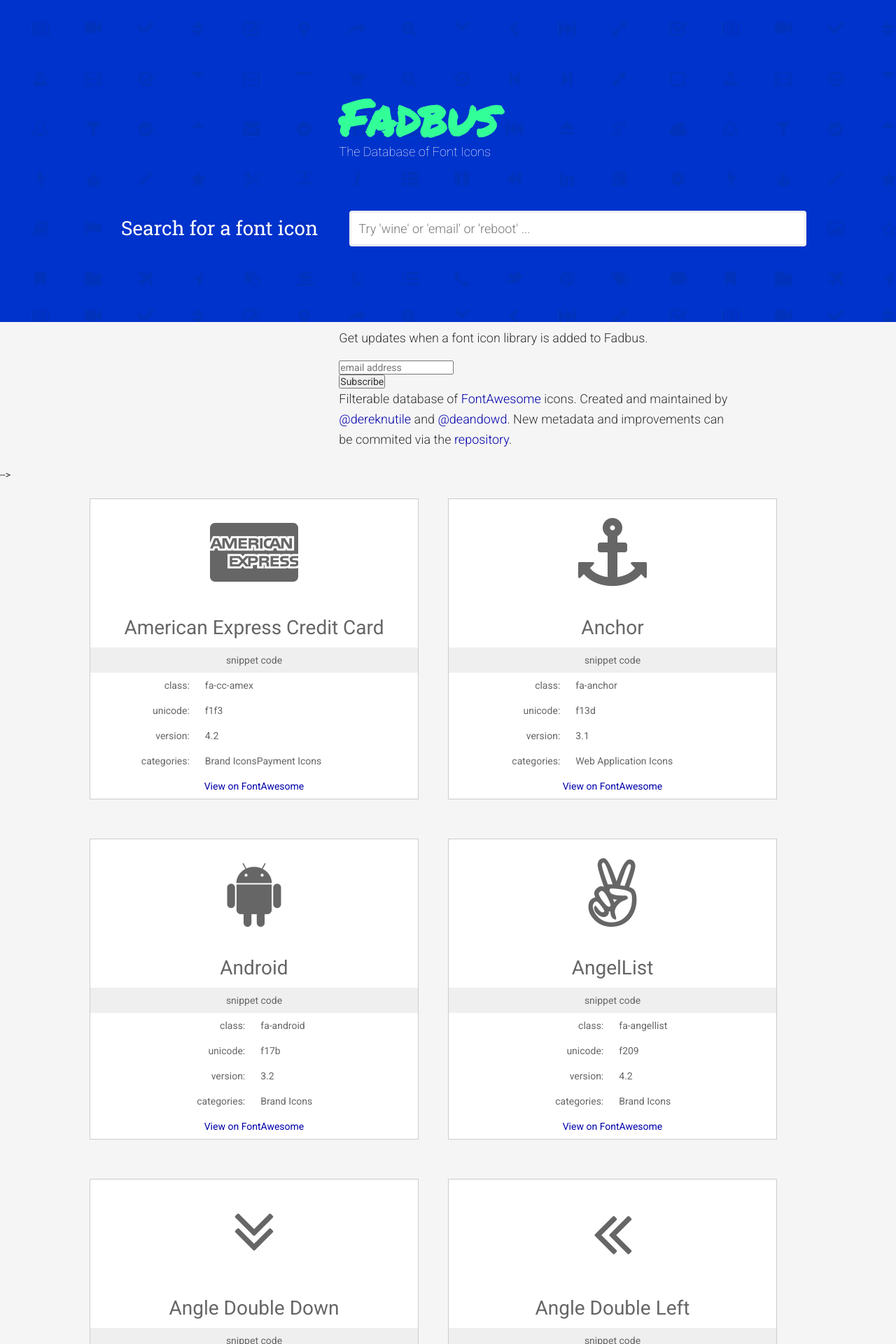
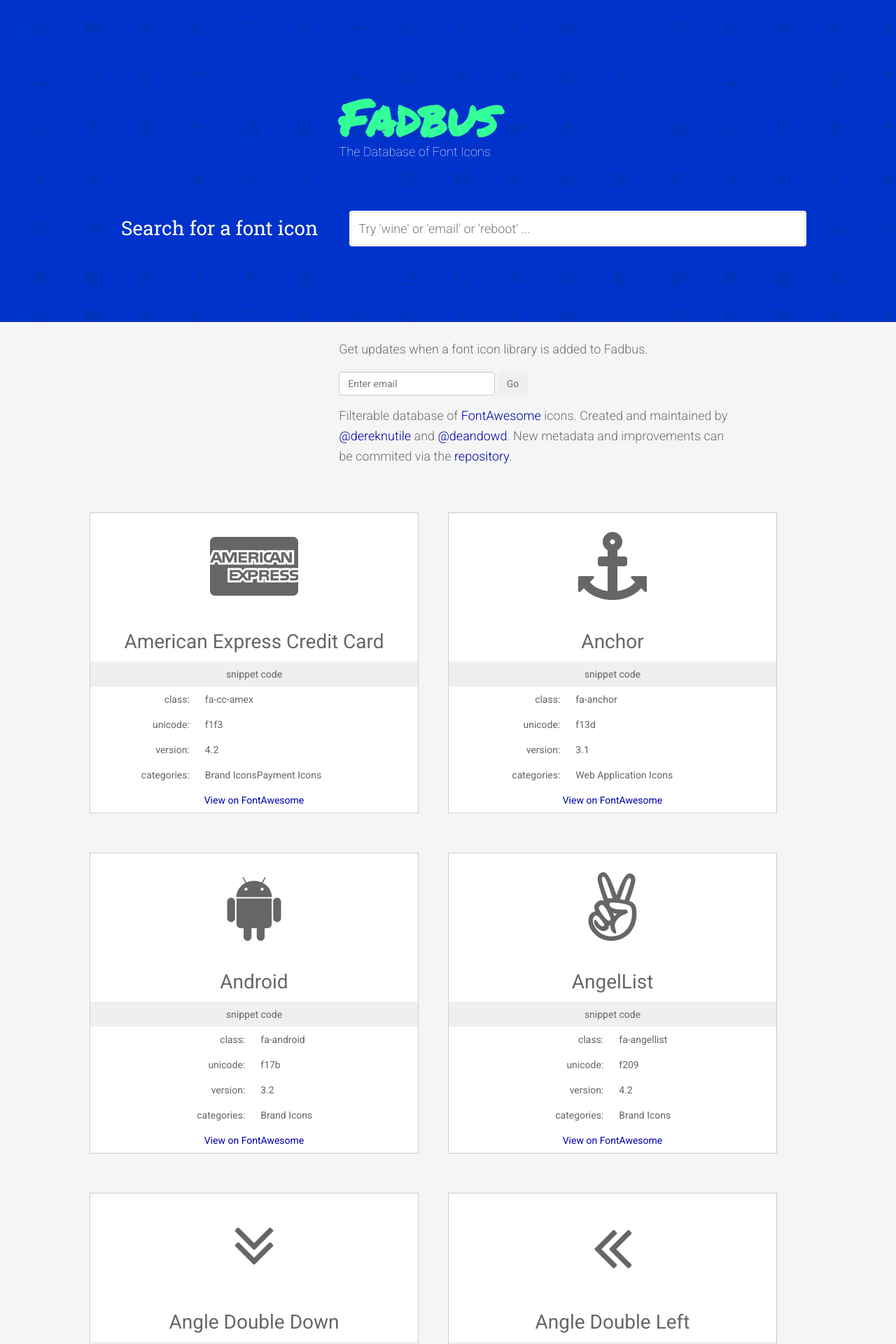
Before and after one commit to fadbus/fadbus.github.io, a Jekyll site: the page built from index.html, in a window 1280 px wide. Shown: the top 1920 px of the page at 70% size. Built offline with Jekyll 4.4.1, drawn with Linux system fonts in a browser that asks for light colours; comment, search, counter and statistics services are not loaded.

Commit message:
edited mc form, body color

```diff
--- a/_includes/sections/about.html
+++ b/_includes/sections/about.html
@@ -1,19 +1,26 @@
 <section class="about-section">
 <div class="palette">
-<div class="container horizontal-padding-small">
+<div class="container horizontal-padding-medium">
 <div class="row">
 	<div class="col-md-7 col-md-offset-4">
   	<p>Get updates when a font icon library is added to Fadbus.</p>
      <!-- Begin MailChimp Signup Form -->
-				<div id="mc_embed_signup">
-				<form action="//twitter.us3.list-manage.com/subscribe/post?u=cfd0fac6df19ebe88e3941afd&amp;id=32e1489c58" method="post" id="mc-embedded-subscribe-form" name="mc-embedded-subscribe-form" class="validate" target="_blank" novalidate>
 
-					<input type="email" value="" name="EMAIL" class="email" id="mce-EMAIL" placeholder="email address" required>
-				    <!-- real people should not fill this in and expect good things - do not remove this or risk form bot signups-->
-				    <div style="position: absolute; left: -5000px;"><input type="text" name="b_cfd0fac6df19ebe88e3941afd_32e1489c58" tabindex="-1" value=""></div>
-				    <div class="clear"><input type="submit" value="Subscribe" name="subscribe" id="mc-embedded-subscribe" class="button"></div>
-				</form>
+						<div class="form-inline mc-signup">
+						<form action="http://twitter.us3.list-manage2.com/subscribe/post" method="POST" id="mc-embedded-subscribe-form" name="mc-embedded-subscribe-form" class="validate" target="_blank" novalidate>
+							<input type="hidden" name="u" value="cfd0fac6df19ebe88e3941afd">
+							<input type="hidden" name="id" value="32e1489c58">
+							<input type="hidden" name="orig-lang" value="1">
+							<input type="email" autocapitalize="off" autocorrect="off" name="MERGE0" id="MERGE0" size="25" class="form-control input-small" value="" placeholder="Enter email" required>
+
+						    <!-- real people should not fill this in and expect good things - do not remove this or risk form bot signups-->
+						    <div style="position: absolute; left: -5000px;"><input type="text" name="b_cfd0fac6df19ebe88e3941afd_32e1489c58" tabindex="-1" value=""></div>
+						    <input type="submit" value="Go" name="subscribe" id="" class="btn">
+
+						</form>
+
 				</div>
+
 
 <!--End mc_embed_signup-->
      <p>Filterable database of <a href="http://fortawesome.github.io/Font-Awesome/" target="_blank">FontAwesome</a> icons. Created and maintained by <a href="https://github.com/dereknutile" target="_blank">@dereknutile</a> and <a href="https://github.com/deandowd" target="_blank">@deandowd</a>. New metadata and improvements can be commited via the <a href="https://github.com/fadbus/fadbus.github.io" target="_blank">repository</a>.</p>
--- a/_layouts/default.html
+++ b/_layouts/default.html
@@ -13,7 +13,7 @@
   {% include sections/about.html %}
 
 <!-- Save for nav
-{% include sections/searchbox.html %}
+{% comment %}{% include sections/searchbox.html %}{% endcomment %}
  -->
 
  <section class="main-content-section">
--- a/assets/css/custom.css
+++ b/assets/css/custom.css
@@ -22,7 +22,7 @@
 
 html, body { height: 100%; }
 
-body { background-color:#f5f5f5; font-family: "Roboto", Helvetica, Arial, sans-serif; }
+body { background-color:#f5f5f5; color:#6D6D6D; font-family: "Roboto", Helvetica, Arial, sans-serif; }
 
 h1, h2, h3, h4, h5, h6 { font-weight: 600; font-family: "Roboto Slab", Times, serif; }
 
@@ -131,7 +131,7 @@
 	padding-top: 14px;
 }
 
-#mc_embed_signup{clear:left; font:14px 'roboto',Helvetica,Arial,sans-serif; }
+.mc-signup { margin: 1em 0; font:1em 'roboto',Helvetica,Arial,sans-serif; }
 
 #font-filter { margin-bottom: 24px; }
 
```
